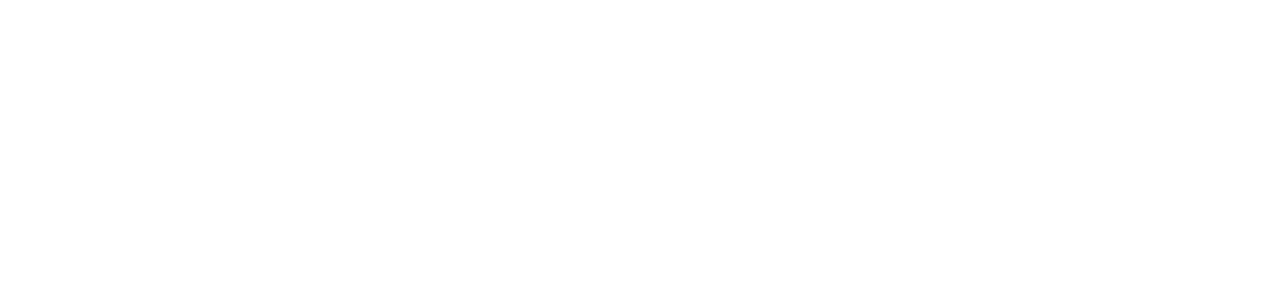
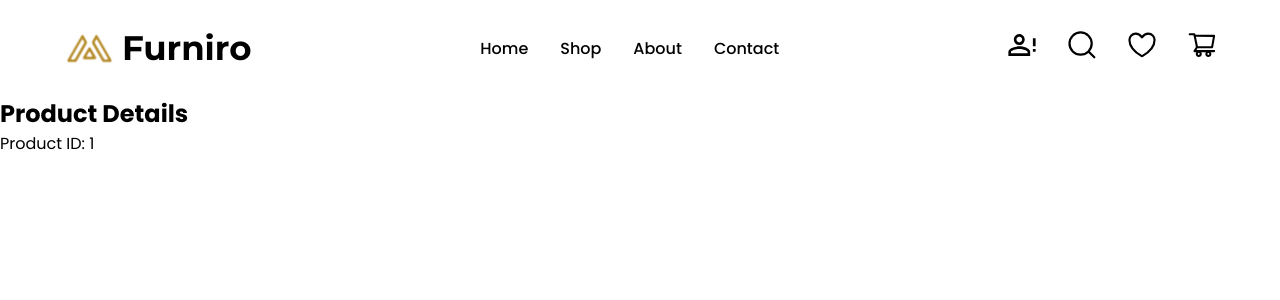
Before and after one commit to BrunoFelixDeSousa/ecommerce-front, a React (Create React App) app: page /shop/1 in a window 1280 px wide. Before the commit this address had no page. Shown: the top 300 px of the page. Built offline with nearby package versions, Linux system fonts and the light colour scheme.

Commit message:
criando page ProdutDetails

```diff
--- a/src/Router.tsx
+++ b/src/Router.tsx
@@ -1,12 +1,14 @@
 import { Routes, Route } from "react-router-dom";
 import { Home } from "./pages/Home";
 import { Shop } from "./pages/Shop";
+import { ProductDetails } from "./pages/ProductDetails";
 
 export function Router() {
   return (
     <Routes>
       <Route path="/" element={<Home />} />
       <Route path="/shop" element={<Shop />} />
+      <Route path="/shop/:id" element={<ProductDetails />} />
     </Routes>
   );
 }
--- a/src/components/Button/index.tsx
+++ b/src/components/Button/index.tsx
@@ -1,5 +1,5 @@
 import { ButtonWithBorder } from "./styles";
 
 export function Button() {
-    return <ButtonWithBorder>See Details</ButtonWithBorder>;
+    return <ButtonWithBorder to="/shop" >See Details</ButtonWithBorder>;
 }
--- a/src/components/Button/styles.ts
+++ b/src/components/Button/styles.ts
@@ -1,6 +1,7 @@
+import { Link } from "react-router-dom";
 import styled from "styled-components";
 
-export const Button = styled.button`
+export const Button = styled(Link)`
   background-color: var(--background);
   color: var(--color-text-5);
   border: none;
--- a/src/components/CardProduct/index.tsx
+++ b/src/components/CardProduct/index.tsx
@@ -36,9 +36,11 @@
 }
 
 export function CardProduct({ product }: CardProductProps) {
+
+
   const regularPrice = (price: number, discountPercent: number) => {
     if (discountPercent === null) return null;
-    const result = (price - ((price * discountPercent) / 100));
+    const result = price - (price * discountPercent) / 100;
     return result.toFixed(2);
   };
 
@@ -72,7 +74,9 @@
       </CardInfoProduct>
       <CardContent>
         {/* <CardButton>See Details</CardButton> */}
-        <Button>See Details</Button>
+        <Button to="">
+          See Details
+        </Button>
         <CardLinks>
           <CardLink href="#">
             <RiShareLine />
--- a/src/components/Products/index.tsx
+++ b/src/components/Products/index.tsx
@@ -23,8 +23,10 @@
 
   useEffect(() => {
     async function fetchProducts() {
+      const isLimit = buttonTypes === "default" ? "limited" : "";
+
       try {
-        const response = await api.get("/product");
+        const response = await api.get(`/product/${isLimit}`);
         setProducts(response.data);
       } catch (error) {
         console.error("Error fetching products:", error);
@@ -32,7 +34,7 @@
     }
 
     fetchProducts();
-  }, []);
+  }, [buttonTypes]);
 
   return (
     <Container>
--- /dev/null
+++ b/src/pages/ProductDetails/index.tsx
@@ -0,0 +1,17 @@
+import { useParams } from "react-router-dom";
+import { Header } from "../../components/Header";
+
+export function ProductDetails() {
+  const { id } = useParams();
+
+  return (
+    <>
+      <Header />
+      <div>
+        <h2>Product Details</h2>
+        <p>Product ID: {id}</p>
+        {/* Exiba os detalhes do produto aqui */}
+      </div>
+    </>
+  );
+}
```
